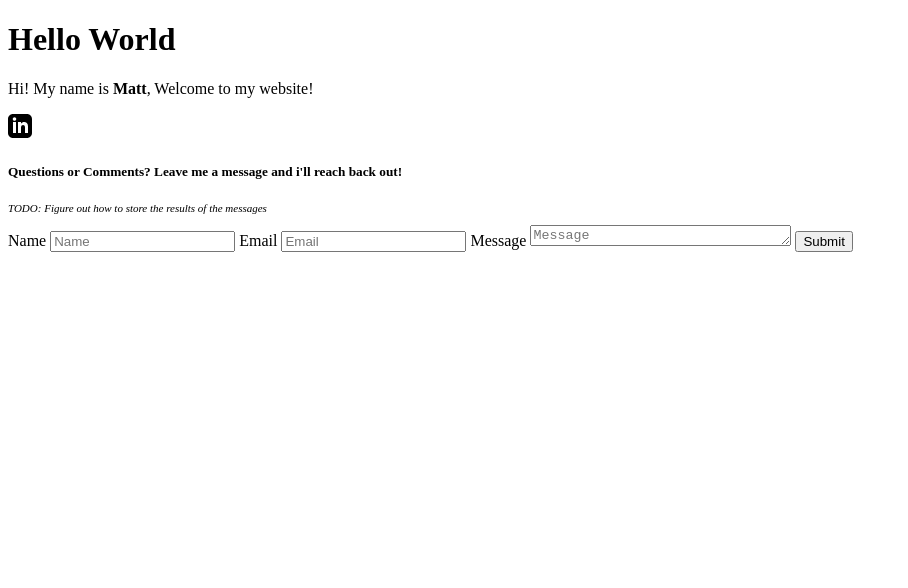
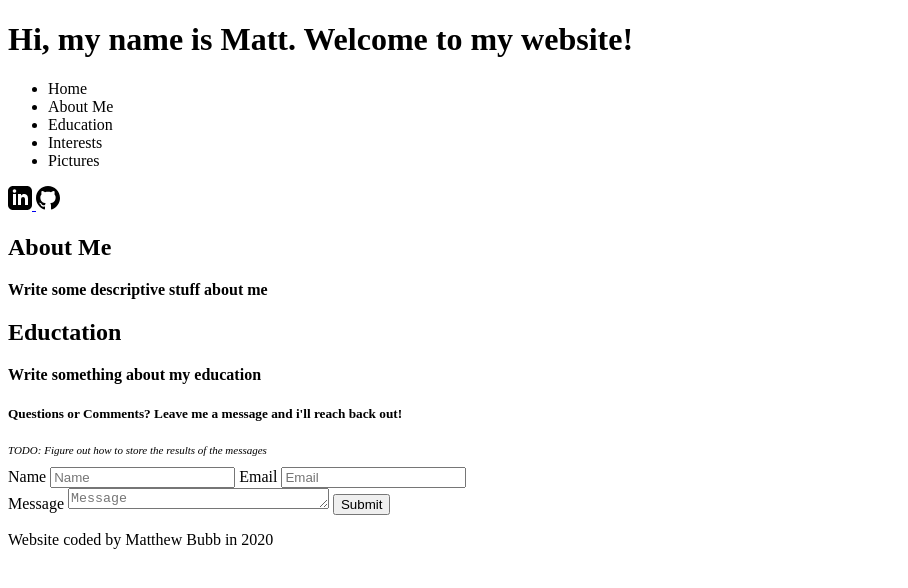
Before and after one commit to mdbubbpsu/HTML-CSS-Crashcourse, a plain HTML site: page index.html in a window 1280 px wide. Shown: the whole page, without its empty margins (0-908 px from the left). Drawn offline with Linux system fonts and the light colour scheme.

Commit message:
add style.css

```diff
--- a/index.html
+++ b/index.html
@@ -3,7 +3,7 @@
 <html>
   <!-- Information we don't see on the screen (Title, link CSS, Fonts, background information)-->
   <head>
-    <title>Matthew Bubb | Digital Portfolio</title>
+    <title>Matt Bubb | Digital Portfolio</title>
     <!--meta tag, with attributes in them-->
     <meta
       name="Description"
@@ -21,11 +21,21 @@
   <!-- BODY TAG Infomation we do see on the screen-->
   <body>
     <!-- H1 Tag Header -->
-    <h1>Hello World</h1>
+
     <!--P tag is a paragraph for any text-->
     <!-- Formatting text tags <strong> </strong> -->
-    <p>Hi! My name is <strong>Matt</strong>, Welcome to my website!</p>
-
+    <header>
+      <h1>Hi, my name is <strong>Matt</strong>. Welcome to my website!</h1>
+      <nav>
+        <ul>
+          <li>Home</li>
+          <li>About Me</li>
+          <li>Education</li>
+          <li>Interests</li>
+          <li>Pictures</li>
+        </ul>
+      </nav>
+    </header>
     <!--Image Tag USE pexels for free images-->
     <!--<img width="70" height="70" src="/img/pexels-kevin-ku-577585 (1).jpg" /> -->
 
@@ -34,6 +44,20 @@
     <a target="_blank" href="https://www.linkedin.com/in/matt-bubb-343bb1158/"
       ><img src="/img/iconmonstr-linkedin-3.svg" alt="" />
     </a>
+
+    <a target="_blank" href="https://github.com/mdbubbpsu"
+      ><img src="/img/iconmonstr-github-1.svg" alt="" />
+    </a>
+
+    <h2>About Me</h2>
+    <p class="About-Me">
+      <strong>Write some descriptive stuff about me</strong> <br />
+    </p>
+    <h2>Eductation</h2>
+    <p class="About-Me">
+      <strong>Write something about my education</strong> <br />
+    </p>
+
     <h5>Questions or Comments? Leave me a message and i'll reach back out!</h5>
     <p style="font-size: 11px">
       <i>TODO: Figure out how to store the results of the messages</i>
@@ -58,7 +82,7 @@
         placeholder="Email"
         required
       />
-
+      <br />
       <label for="userMessage">Message</label>
       <textarea
         name="userMessage"
@@ -72,6 +96,10 @@
 
       <button type="userSubmit">Submit</button>
     </form>
+
+    <footer>
+      <p>Website coded by Matthew Bubb in 2020</p>
+    </footer>
   </body>
 </html>
 
```
Also changed, not shown: img/iconmonstr-github-1.svg (added), img/sociallinkedin_member_70.png (added), style.css (added).
